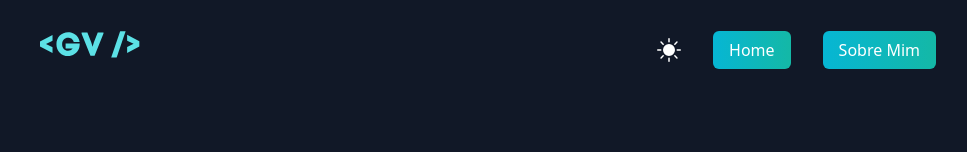
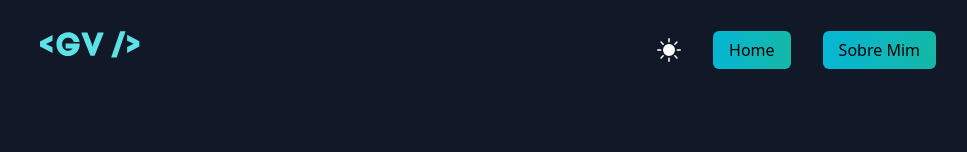
Before and after one commit to vasconcelosguu/react-portfolio, a Next.js app: page /projects in a window 1280 px wide. Shown: the top 152 px of the page, without its empty margins (152-1119 px from the left). Built offline with nearby package versions, Linux system fonts and the light colour scheme.

Commit message:
Update NavBar links styling

```diff
--- a/src/components/NavBar.jsx
+++ b/src/components/NavBar.jsx
@@ -38,7 +38,7 @@ export default function Navbar() {
         <div className="hidden md:block">
         {router.pathname !== "/" && (
           <Link
-            className="bg-gradient-to-r from-cyan-500 to-teal-500 text-white px-4 py-2 rounded-md ml-8"
+            className="bg-gradient-to-r from-cyan-500 to-teal-500 text-white dark:text-black px-4 py-2 rounded-md ml-8 hover:bg-gradient-to-r hover:from-cyan-600 hover:to-teal-600 transition duration-250 ease-in-out"
             href="/"
           >
             Home
@@ -46,7 +46,7 @@ export default function Navbar() {
         )}
         {router.pathname !== "/projects" && (
           <Link
-            className="bg-gradient-to-r from-cyan-500 to-teal-500 text-white px-4 py-2 rounded-md ml-8"
+            className="bg-gradient-to-r from-cyan-500 to-teal-500 text-white dark:text-black px-4 py-2 rounded-md ml-8 hover:bg-gradient-to-r hover:from-cyan-600 hover:to-teal-600 transition duration-250 ease-in-out"
             href="/projects"
           >
             Projects
@@ -54,7 +54,7 @@ export default function Navbar() {
         )}
         {router.pathname !== "/about" && (
           <Link
-          className="bg-gradient-to-r from-cyan-500 to-teal-500 text-white px-4 py-2 rounded-md ml-8"
+          className="bg-gradient-to-r from-cyan-500 to-teal-500 text-white dark:text-black px-4 py-2 rounded-md ml-8 hover:bg-gradient-to-r hover:from-cyan-600 hover:to-teal-600 transition duration-250 ease-in-out"
           href="/about"
         >
           Sobre Mim
```
